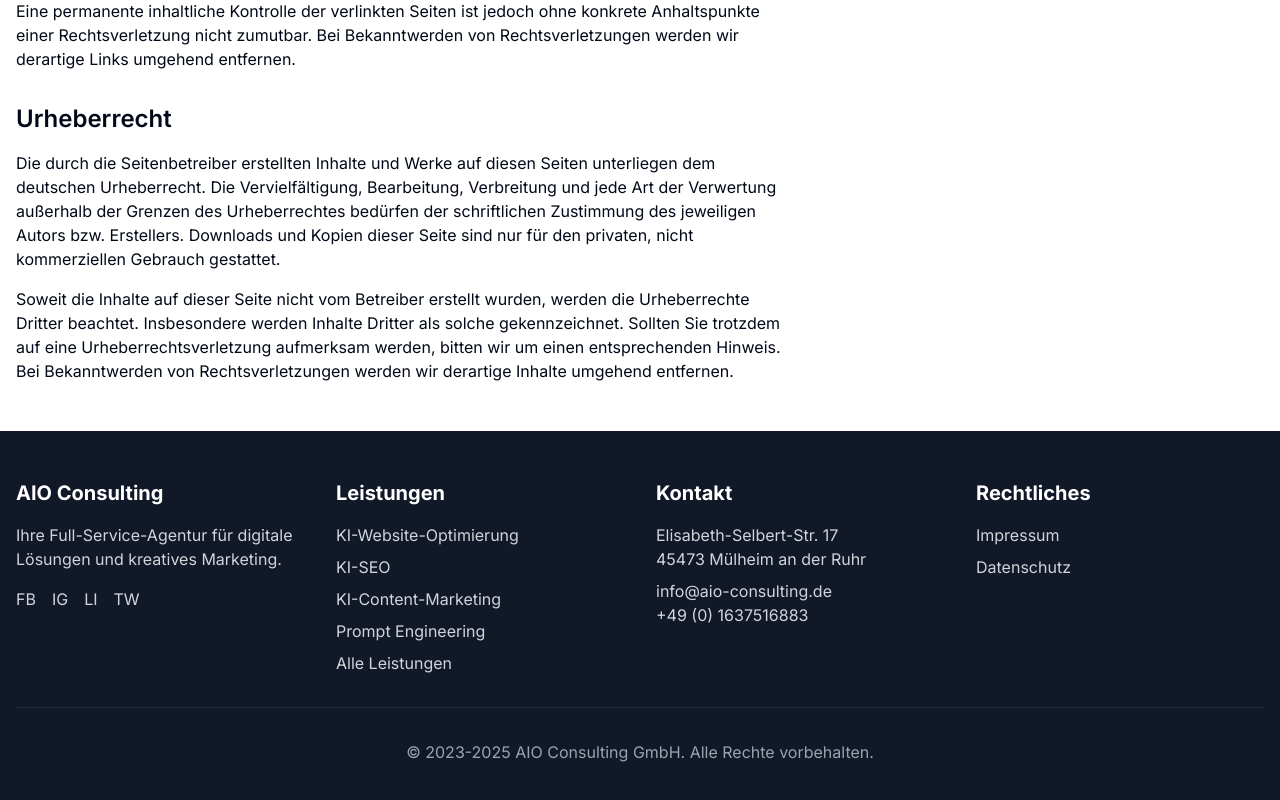
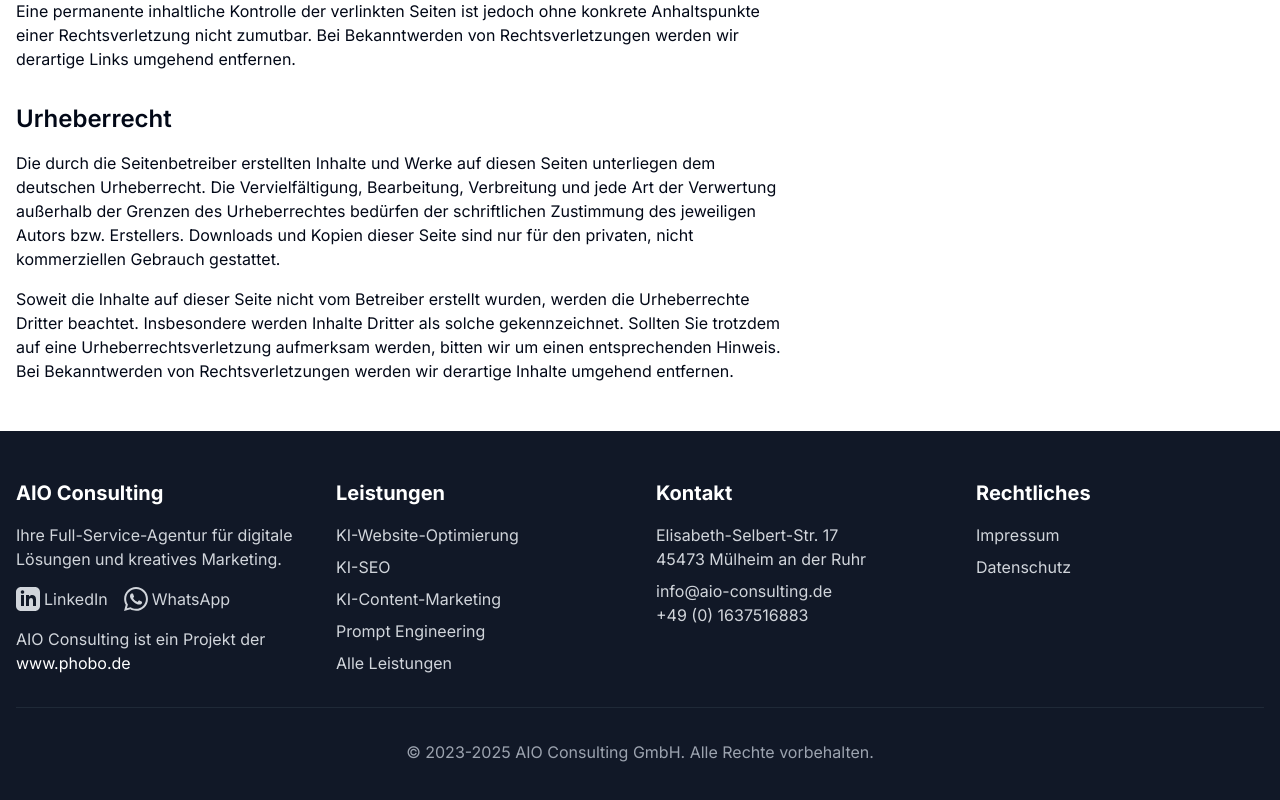
Before and after one commit to hanhoah/aio, a Next.js app: page /impressum in a window 1280 px wide. Shown: the part 1321-2121 px from the top of the page. Built offline with nearby package versions, Linux system fonts and the light colour scheme.

Commit message:
socials im footer aktualisiert und verlinkung zu phobo.de

```diff
--- a/components/layout/footer.tsx
+++ b/components/layout/footer.tsx
@@ -29,30 +29,7 @@ const Footer = () => {
             </p>
 
             {/* Social Media Links */}
-            {Object.keys(socialMedia).length > 0 && (
             <div className="flex space-x-4 mt-4">
-                {socialMedia.facebook && (
-                  <a
-                    href={socialMedia.facebook}
-                    target="_blank"
-                    rel="noopener noreferrer"
-                    className="text-gray-300 hover:text-white transition-colors"
-                    aria-label="Facebook"
-                  >
-                    FB
-                  </a>
-                )}
-                {socialMedia.instagram && (
-                  <a
-                    href={socialMedia.instagram}
-                    target="_blank"
-                    rel="noopener noreferrer"
-                    className="text-gray-300 hover:text-white transition-colors"
-                    aria-label="Instagram"
-                  >
-                    IG
-                  </a>
-                )}
               {socialMedia.linkedin && (
                 <a
                   href={socialMedia.linkedin}
@@ -61,22 +38,36 @@ const Footer = () => {
                   className="text-gray-300 hover:text-white transition-colors"
                   aria-label="LinkedIn"
                 >
-                    LI
+                  <span className="flex items-center">
+                    <svg xmlns="http://www.w3.org/2000/svg" width="24" height="24" viewBox="0 0 24 24" fill="currentColor" className="mr-1">
+                      <path d="M19 0h-14c-2.761 0-5 2.239-5 5v14c0 2.761 2.239 5 5 5h14c2.762 0 5-2.239 5-5v-14c0-2.761-2.238-5-5-5zm-11 19h-3v-11h3v11zm-1.5-12.268c-.966 0-1.75-.79-1.75-1.764s.784-1.764 1.75-1.764 1.75.79 1.75 1.764-.783 1.764-1.75 1.764zm13.5 12.268h-3v-5.604c0-3.368-4-3.113-4 0v5.604h-3v-11h3v1.765c1.396-2.586 7-2.777 7 2.476v6.759z"/>
+                    </svg>
+                    LinkedIn
+                  </span>
                 </a>
               )}
-                {socialMedia.twitter && (
+              {socialMedia.whatsapp && (
                 <a
-                    href={socialMedia.twitter}
+                  href={socialMedia.whatsapp}
                   target="_blank"
                   rel="noopener noreferrer"
                   className="text-gray-300 hover:text-white transition-colors"
-                    aria-label="Twitter"
+                  aria-label="WhatsApp"
                 >
-                    TW
+                  <span className="flex items-center">
+                    <svg xmlns="http://www.w3.org/2000/svg" width="24" height="24" viewBox="0 0 24 24" fill="currentColor" className="mr-1">
+                      <path d="M.057 24l1.687-6.163c-1.041-1.804-1.588-3.849-1.587-5.946.003-6.556 5.338-11.891 11.893-11.891 3.181.001 6.167 1.24 8.413 3.488 2.245 2.248 3.481 5.236 3.48 8.414-.003 6.557-5.338 11.892-11.893 11.892-1.99-.001-3.951-.5-5.688-1.448l-6.305 1.654zm6.597-3.807c1.676.995 3.276 1.591 5.392 1.592 5.448 0 9.886-4.434 9.889-9.885.002-5.462-4.415-9.89-9.881-9.892-5.452 0-9.887 4.434-9.889 9.884-.001 2.225.651 3.891 1.746 5.634l-.999 3.648 3.742-.981zm11.387-5.464c-.074-.124-.272-.198-.57-.347-.297-.149-1.758-.868-2.031-.967-.272-.099-.47-.149-.669.149-.198.297-.768.967-.941 1.165-.173.198-.347.223-.644.074-.297-.149-1.255-.462-2.39-1.475-.883-.788-1.48-1.761-1.653-2.059-.173-.297-.018-.458.13-.606.134-.133.297-.347.446-.521.151-.172.2-.296.3-.495.099-.198.05-.372-.025-.521-.075-.148-.669-1.611-.916-2.206-.242-.579-.487-.501-.669-.51l-.57-.01c-.198 0-.52.074-.792.372s-1.04 1.016-1.04 2.479 1.065 2.876 1.213 3.074c.149.198 2.095 3.2 5.076 4.487.709.306 1.263.489 1.694.626.712.226 1.36.194 1.872.118.571-.085 1.758-.719 2.006-1.413.248-.695.248-1.29.173-1.414z"/>
+                    </svg>
+                    WhatsApp
+                  </span>
                 </a>
               )}
             </div>
-            )}
+
+            {/* Phobo.de Hinweis */}
+            <div className="mt-4 text-gray-300">
+              <p>AIO Consulting ist ein Projekt der <a href="https://www.phobo.de" target="_blank" rel="noopener noreferrer" className="text-white hover:underline">www.phobo.de</a></p>
+            </div>
           </div>
 
           <div>
--- a/data/legal.json
+++ b/data/legal.json
@@ -69,9 +69,7 @@
     }
   },
   "socialMedia": {
-    "facebook": "https://facebook.com/aio-consulting",
-    "instagram": "https://instagram.com/aio_agentur",
-    "linkedin": "https://linkedin.com/company/aio-consulting",
-    "twitter": "https://twitter.com/aio_agentur"
+    "linkedin": "https://www.linkedin.com/in/han-hoa-huynh-8738aa39/",
+    "whatsapp": "https://wa.me/491637516883"
   }
 }
```
Also changed, not shown: 1 other file (tests, documents, lock files or other folders). Lines whose indentation alone changed are shown as unchanged.
